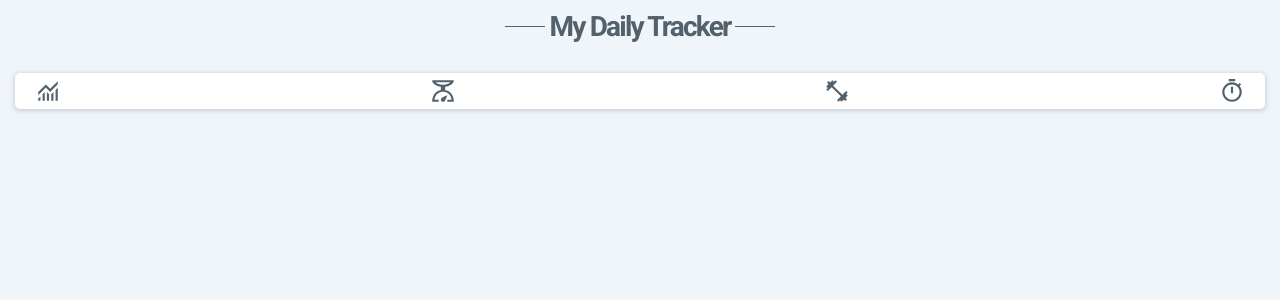
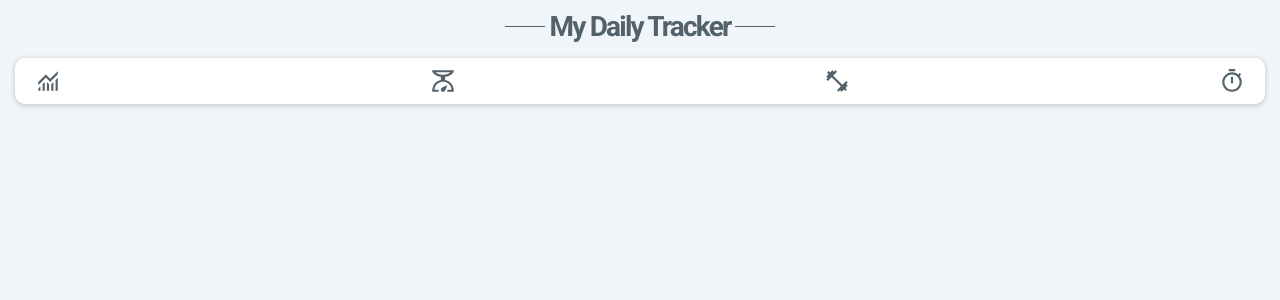
Before and after one commit to FrontendPortfolioHub/my-daily-tracker, a React (Create React App) app: page / in a window 1280 px wide. Shown: the top 300 px of the page. Built offline with nearby package versions, Linux system fonts and the light colour scheme.

Commit message:
implement nav-bar section

```diff
--- a/src/components/NavBar/NavBar.scss
+++ b/src/components/NavBar/NavBar.scss
@@ -1,15 +1,15 @@
 .nav-bar {
   width: 100%;
-  padding-block: 20px;
+  padding-block: 5px;
 }
 
 .nav-bar__list {
   display: flex;
   align-items: center;
   justify-content: space-between;
-  padding: 5px 20px;
+  padding: 10px 20px;
   background-color: #fff;
-  border-radius: 5px;
+  border-radius: 10px;
   box-shadow: 0px 1px 4px 1px rgba(82, 97, 106, 0.25);
 }
 
```
